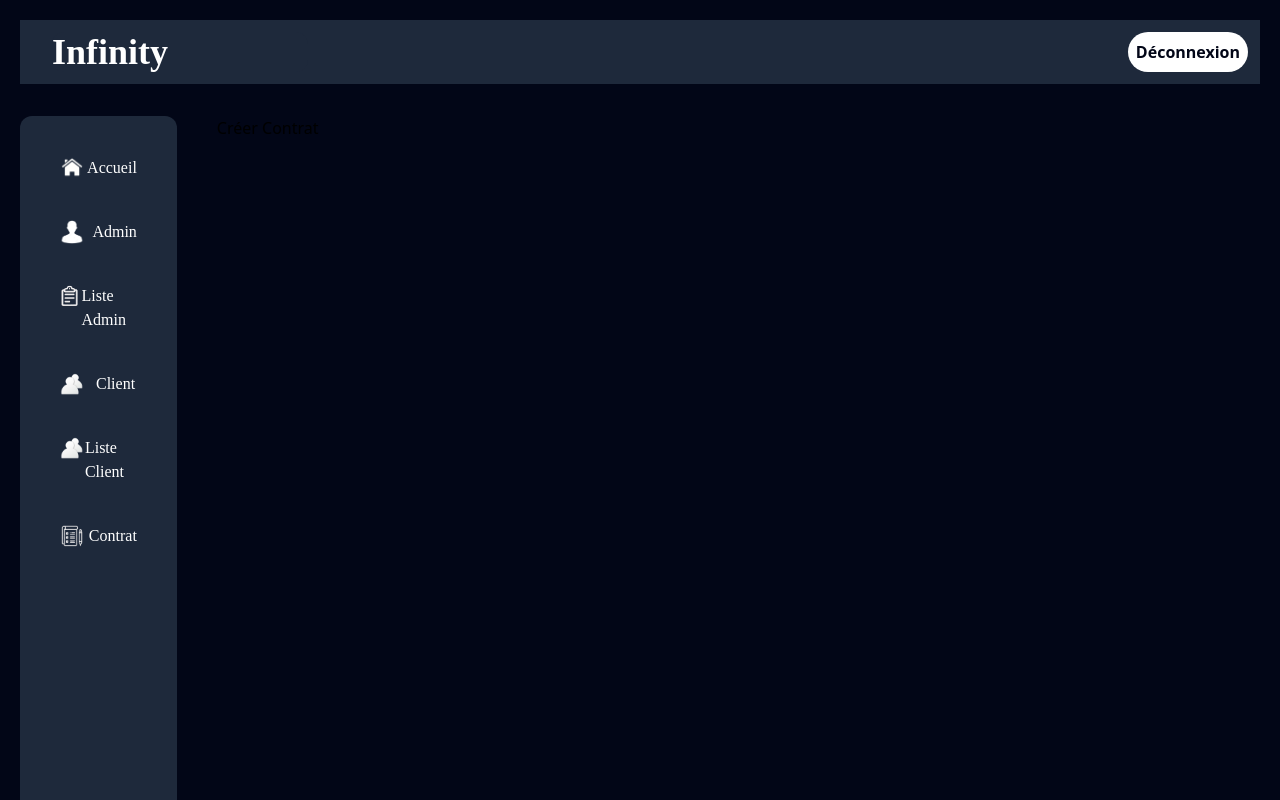
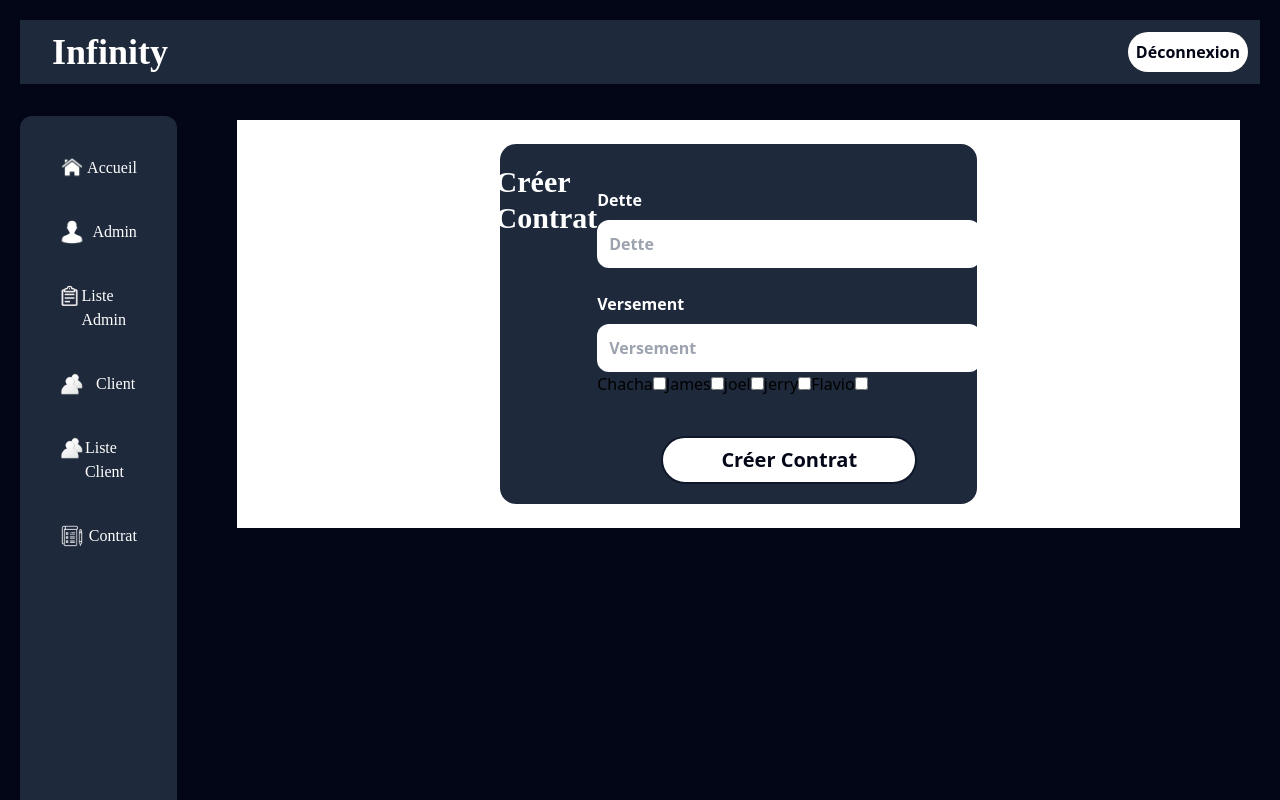
Before and after one commit to Chadrack-Emongo/chacha, a React (Vite) app in the folder client/: page /contrat in a window 1280 px wide. Shown: the top 800 px of the page. Built offline with nearby package versions, Linux system fonts and the light colour scheme.

Commit message:
la creation d'un contrat

```diff
--- a/client/src/CreerContratClient.jsx
+++ b/client/src/CreerContratClient.jsx
@@ -1,33 +1,85 @@
 import React, { useState } from 'react'
+import Title from './Title';
+import Form from './Form';
 import Button from './Button';
+import Inputlabel from './Inputlabel';
 
 export default function CreerContratClient() {
+  const [checkedItems, setCheckedItems] = useState({});
   const [contrat, setContrat] = useState(null)
 
-  function creerContratClient(produit,dette, versement){
-    let contrat= {
+  function creerContratClient(produit, dette, versement) {
+    let contrat = {
       produit: produit,
       dette: dette,
       versement: versement,
-      soldeDisponibles: function(){
-        return dette -versement;
+      soldeDisponibles: function () {
+        return dette - versement;
       },
-      montantRestant: function(){
-        return this.detteEnCours- this.montantVerse;
+      montantRestant: function () {
+        return this.detteEnCours - this.montantVerse;
       }
     };
     return contrat;
   }
 
-  const handleCreerContrat= (produit, dette, versement)=>{
-    const nouveauContrat= creerContratClient(produit, dette, versement);
+  const handleCreerContrat = (produit, dette, versement) => {
+    const nouveauContrat = creerContratClient(produit, dette, versement);
     setContrat(nouveauContrat);
   }
+
+  const options = [
+    { label: 'Chacha', value: 'option1' },
+    { label: 'James', value: 'option2' },
+    { label: 'joel', value: 'option3' },
+    { label: 'jerry', value: 'option4' },
+    { label: 'Flavio', value: 'option5' },
+  ];
+  const handleChange = (event) => {
+    setCheckedItems({
+      ...checkedItems,
+      [event.target.value]: event.target.checked,
+    });
+  };
+  const getClassName = (value) =>
+    checkedItems[value] ? 'checked-item' : 'unchecked-item';
+  <label key={""} className={getClassName(options.value)}>
+    {options.label}
+    <input
+      type="checkbox"
+      value={options.value}
+      checked={checkedItems[options.value] || false}
+      onChange={handleChange}
+    />
+  </label>
+
   return (
-      <div>
-        <Button onClick={() => handleCreerContrat(['Produit1', 'Produit2'], 1000, 200)}>
+    <div className='p-5'>
+      <div className='bg-white -mt-4 -mb-10 p-6 flex justify-center'>
+        <div className='flex justify-center p-5 bg-slate-800 w-2/4 rounded-2xl'>
+          <div className='flex justify-center mb-10'>
+            <Title styles=" text-white mb-10 font-black font-[lemon] text-3xl" Title="Créer Contrat" />
+          </div>
+          <Form>
+            <Inputlabel span="text-white" style="text-white mt-6 font-bold" name="Dette" placeholder="Dette" />
+            <Inputlabel span="text-white" style="text-white mt-6 font-bold" name="Versement" placeholder="Versement" />
+            {options.map((options) => (
+              <label key={""}>
+                {options.label}
+                <input
+                  type="checkbox"
+                  value={options.value}
+                  checked={checkedItems[options.value] || false}
+                  onChange={handleChange}
+                />
+              </label>
+            ))}
+            <div className='flex justify-center'>
+              <Button onClick={() => handleCreerContrat(['Produit1', 'Produit2'], 1000, 200)} styles="text-xl text-slate-950 mt-10 font-black rounded-full w-64 h-12 bg-white border-solid border-2 border-slate-900">
                 Créer Contrat
               </Button>
+            </div>
+          </Form>
           {contrat && (
             <div>
               <p>Solde disponible: {contrat.soldeDisponible()}$</p>
@@ -35,5 +87,7 @@ export default function CreerContratClient() {
             </div>
           )}
         </div>
-  )
+      </div>
+    </div>
+  );
 }
```
Lines whose indentation alone changed are shown as unchanged.
